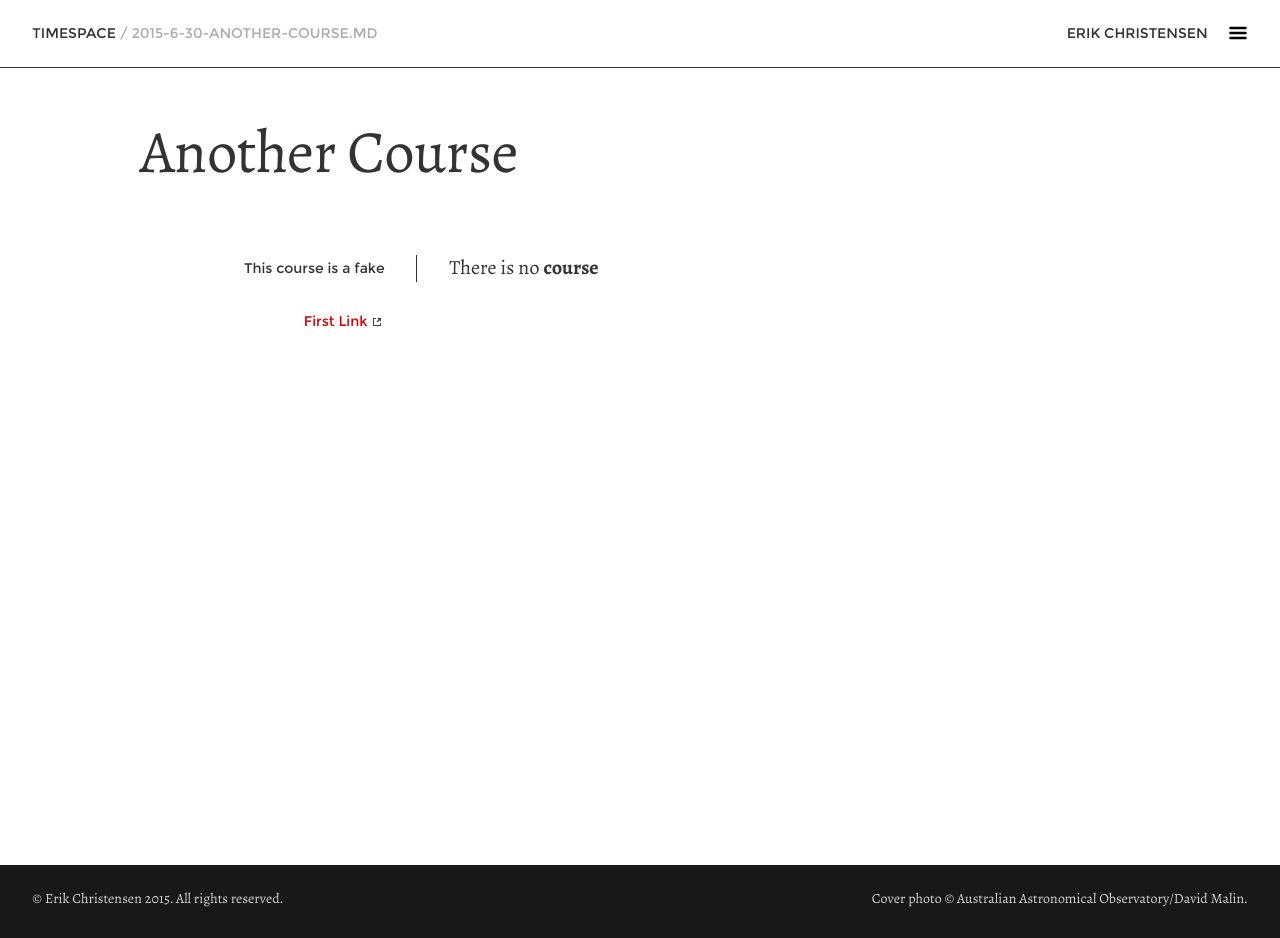
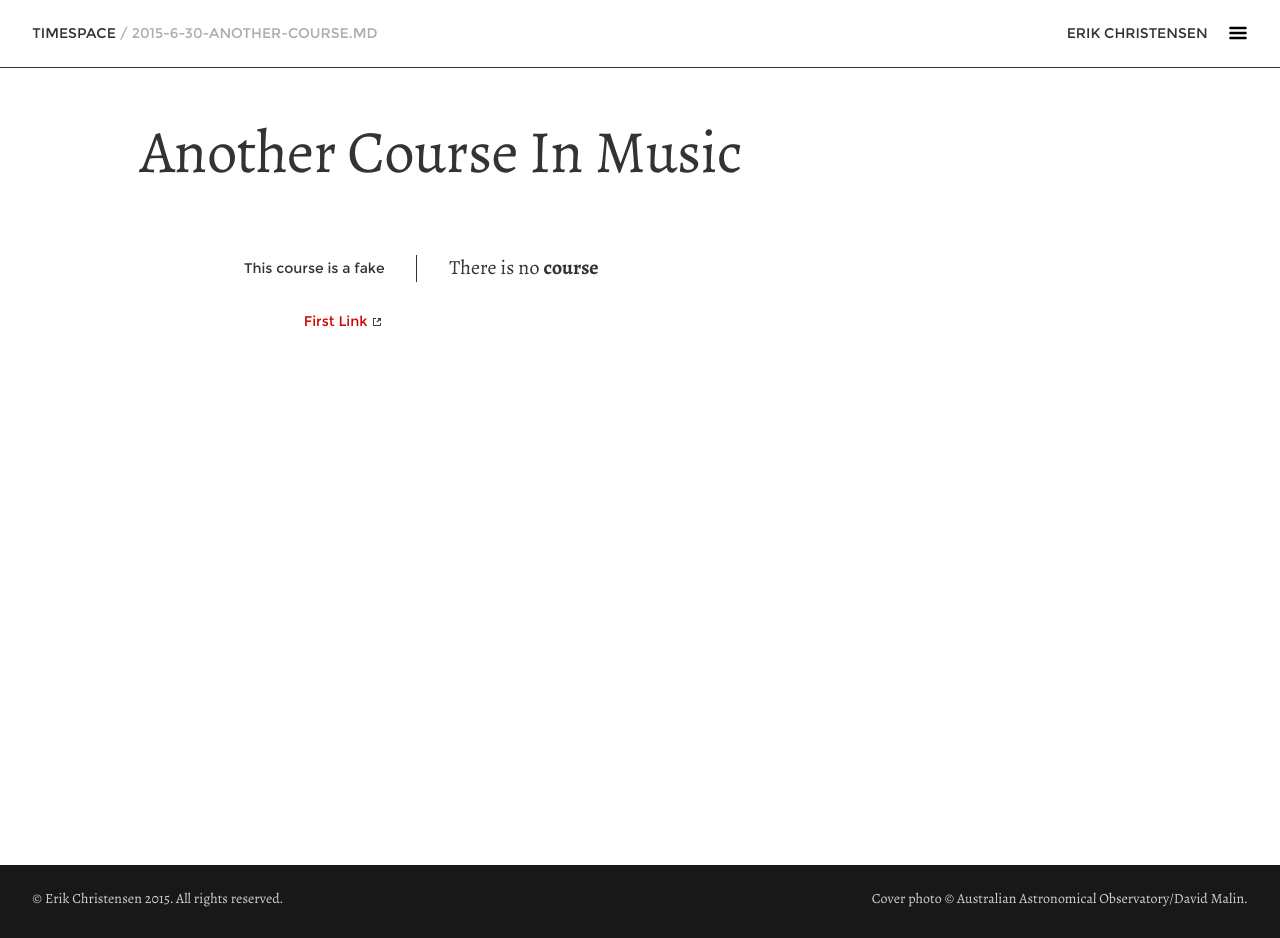
Before and after one commit to netlifydemo/cms-demo, a Jekyll site: the page built from _courses/2015-6-30-another-course.md, in a window 1280 px wide. Built offline with Jekyll 4.4.1, drawn with Linux system fonts in a browser that asks for light colours.

Commit message:
Updated Course Another Course In Music

```diff
--- a/_courses/2015-6-30-another-course.md
+++ b/_courses/2015-6-30-another-course.md
@@ -1,6 +1,6 @@
 ---
-"title": "Another Course"
-"date": 2015-06-30T12:00:00-07:00
+"title": "Another Course In Music"
+"date": 2015-06-30T19:00:00.000Z
 "info": "This course is a fake"
 "links":
   - "label": "First Link"
```
